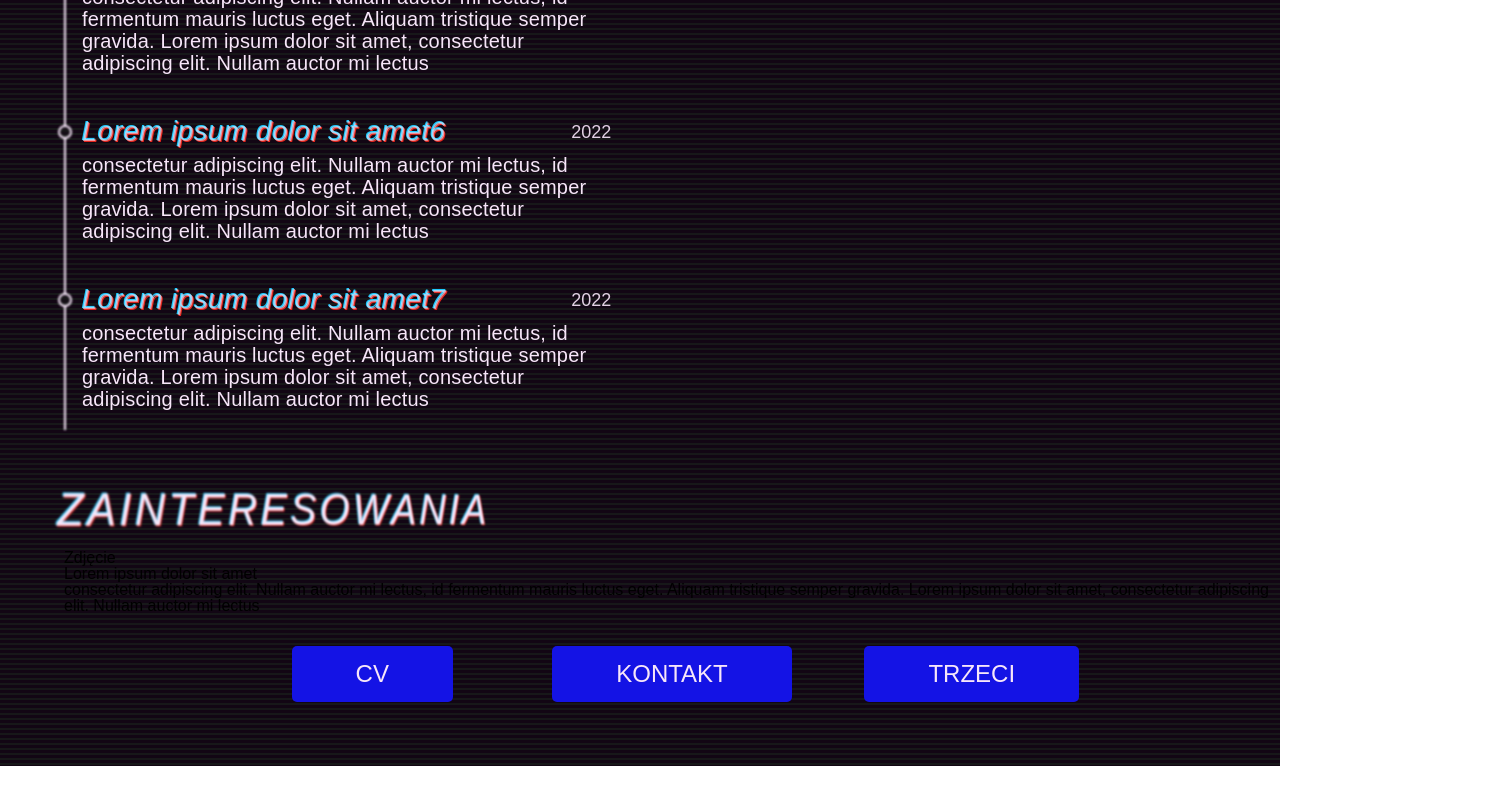
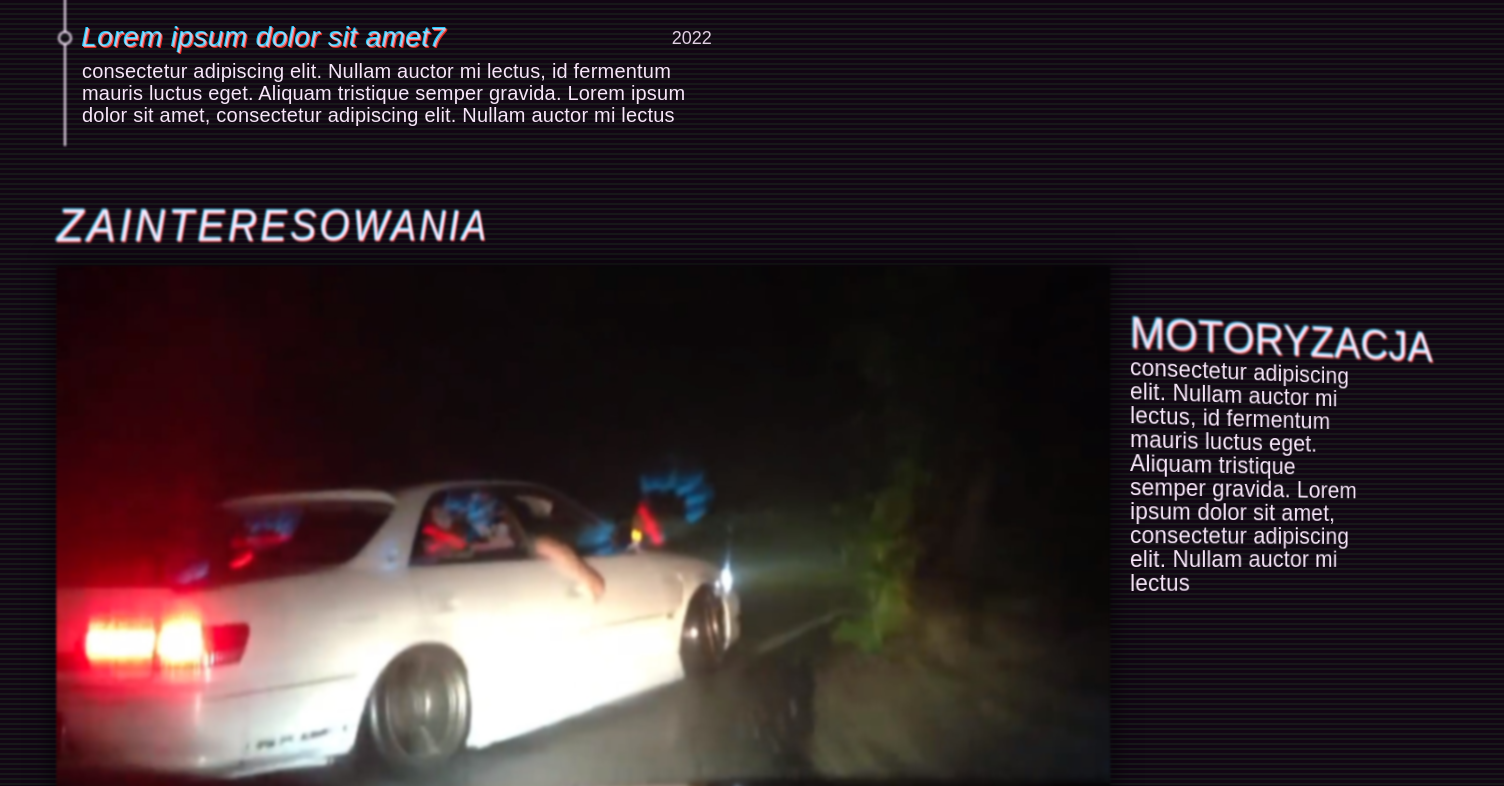
Before and after one commit to LaPatusek/portfolio, a React (Create React App) app: page /about in a window 1280 px wide. Shown: the part 2000-2786 px from the top of the page, 1504 px wide, since content can reach past the window. Built offline with nearby package versions, Linux system fonts and the light colour scheme; some icons are missing.

Commit message:
about 2/2

```diff
--- a/src/Pages/About.module.css
+++ b/src/Pages/About.module.css
@@ -135,6 +135,47 @@
   transform-origin: -100px;
 }
 
+.hobby {
+  position: relative;
+  display: grid;
+  grid-template-columns: repeat(2, 1fr);
+  column-gap: 20px;
+  transform: translateX(-8px);
+  margin-bottom: 4rem;
+}
+
+.hobby img {
+  justify-self: left;
+  max-height: 550px;
+  filter: blur(1px);
+  transform: scaleX(-100%);
+  box-shadow: 0 0 20px 5px rgba(0, 0, 0, 0.5);
+}
+
+.hobby-text {
+  position: relative;
+  margin-top: 44px;
+  transform: perspective(1500px) rotateY(18deg);
+  transform-origin: 0px;
+}
+
+.hobby-text h5 {
+  color: var(--vhs-white);
+  text-shadow: -1px -1px 0px var(--vhs-light-blue), 1px 1px 0px var(--vhs-red);
+  filter: blur(1px);
+  font-size: 2.8rem;
+  text-transform: uppercase;
+  letter-spacing: 0.4px;
+  user-select: none;
+}
+
+.hobby-text p {
+  color: var(--vhs-white);
+  width: 70%;
+  font-size: 24px;
+  letter-spacing: 0.2px;
+}
+
 .cv {
   width: 70%;
   margin: 2rem auto;
@@ -145,6 +186,9 @@
 
 .cv a,
 .cv button {
+  box-sizing: border-box;
+  position: relative;
+  display: flex;
   cursor: pointer;
   justify-self: center;
   text-transform: uppercase;
@@ -154,4 +198,20 @@
   padding: 1rem 4rem;
   font-size: 24px;
   text-align: center;
+  letter-spacing: 0.4px;
+  transition: all 0.4s;
 }
+
+.cv img {
+  transform: translateY(-2px);
+  transition: all 0.25s;
+}
+
+.cv button:hover,
+.cv a:hover {
+  text-shadow: 2px 2px 1px var(--vhs-red);
+}
+
+.cv:hover img {
+  filter: drop-shadow(2px 2px 1px var(--vhs-red));
+}
--- a/src/Pages/About.tsx
+++ b/src/Pages/About.tsx
@@ -1,6 +1,8 @@
 import { Clock } from 'iconsax-react';
 import React from 'react';
 import { Link } from 'react-router-dom';
+import ArrowRight from '../Assets/caret-forward-outline.svg';
+import CarImage from '../Assets/dritf.jpg';
 import styles from './About.module.css';
 
 const About: React.FC = () => {
@@ -119,9 +121,22 @@ const About: React.FC = () => {
       <div className={styles.hobbies}>
         <h4>Zainteresowania</h4>
         <div className={styles.hobby}>
-          <div>Zdjęcie</div>
+          <img src={CarImage} alt='Screenshot from Youtube' />
           <div className={styles['hobby-text']}>
-            <h5>Lorem ipsum dolor sit amet</h5>
+            <h5>Motoryzacja</h5>
+            <p>
+              consectetur adipiscing elit. Nullam auctor mi lectus, id fermentum
+              mauris luctus eget. Aliquam tristique semper gravida. Lorem ipsum
+              dolor sit amet, consectetur adipiscing elit. Nullam auctor mi
+              lectus
+            </p>
+          </div>
+        </div>
+
+        <div className={styles.hobby}>
+          <img src={CarImage} alt='Screenshot from Youtube' />
+          <div className={styles['hobby-text']}>
+            <h5>Gry komputerowe</h5>
             <p>
               consectetur adipiscing elit. Nullam auctor mi lectus, id fermentum
               mauris luctus eget. Aliquam tristique semper gravida. Lorem ipsum
@@ -133,9 +148,15 @@ const About: React.FC = () => {
       </div>
 
       <div className={styles.cv}>
-        <button>CV</button>
-        <Link to='/kontakt'>kontakt</Link>
-        <button>trzeci </button>
+        <button>
+          CV <img src={ArrowRight} alt='' />
+        </button>
+        <Link to='/kontakt'>
+          kontakt <img src={ArrowRight} alt='' />
+        </Link>
+        <button>
+          trzeci <img src={ArrowRight} alt='' />
+        </button>
       </div>
     </div>
   );
--- a/src/index.css
+++ b/src/index.css
@@ -7,6 +7,7 @@
   --vhs-red: #e3251c;
   --vhs-blue: #1413e5;
   --vhs-black: #120614;
+  --vhs-yellow: #fed904;
 }
 
 body {
@@ -31,6 +32,30 @@ code {
     monospace;
 }
 
+::-webkit-scrollbar {
+  width: 12px;
+}
+
+::-webkit-scrollbar-track {
+  background: repeating-linear-gradient(
+    0deg,
+    #120614 25%,
+    #120614 50%,
+    #171819 50%,
+    #171819 75%
+  );
+  background-size: 10px 10px;
+}
+
+::-webkit-scrollbar-thumb {
+  border-radius: 2px;
+  background-color: #414141;
+}
+
+::-webkit-scrollbar-thumb:hover {
+  background-color: #636363;
+}
+
 .active {
   text-shadow: 0.06em 0.05em 0 #e3251c;
 }
```
Also changed, not shown: src/Assets/caret-forward-outline.svg (added), src/Assets/dritf.jpg (added).
